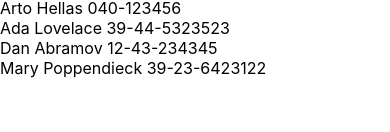
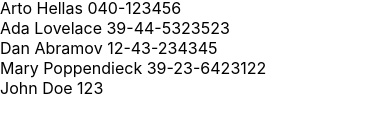
Before and after one commit to henryau42/full-stack-open-2020, a React (Create React App) app in the folder part2/phonebook/: page / in a window 390 px wide. Shown: the part 296-428 px from the top of the page. Built offline with nearby package versions, Linux system fonts and the light colour scheme; data requests are answered from the project's data file.

Commit message:
Exercise 2.15: Phonebook step7

```diff
--- a/part2/phonebook/db.json
+++ b/part2/phonebook/db.json
@@ -1,5 +1,5 @@
 {
-  "persons":[
+  "persons": [
     {
       "name": "Arto Hellas",
       "number": "040-123456",
@@ -19,6 +19,11 @@
       "name": "Mary Poppendieck",
       "number": "39-23-6423122",
       "id": 4
+    },
+    {
+      "name": "John Doe",
+      "number": "123",
+      "id": 5
     }
   ]
 }
--- a/part2/phonebook/src/components/PersonForm.js
+++ b/part2/phonebook/src/components/PersonForm.js
@@ -1,4 +1,5 @@
 import React, { useState } from 'react';
+import axios from "axios";
 
 const PersonForm = ({ persons, setPersons, newSearch, filteredPersons, setFilteredPersons }) => {
 		const [ newName, setNewName ] = useState('')
@@ -27,6 +28,13 @@ const PersonForm = ({ persons, setPersons, newSearch, filteredPersons, setFilter
 								name: newName,
 								number: newNumber
 						}
+
+						axios
+							  .post('http://localhost:3001/persons', personObject)
+							  .then(response => {
+									  console.log(response)
+							  })
+
 						setPersons(persons.concat(personObject))
 						setNewName('')
 						setNewNumber('')
```
Also changed, not shown: 1 other file (tests, documents, lock files or other folders). Lines whose indentation alone changed are shown as unchanged.
